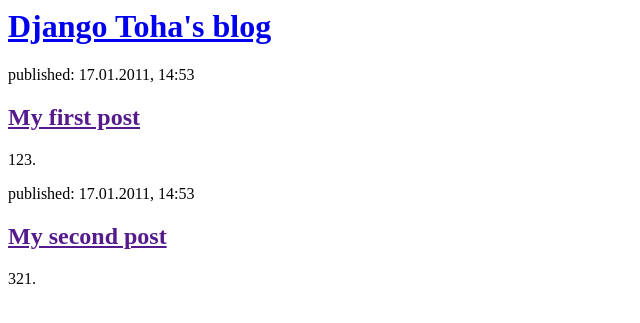
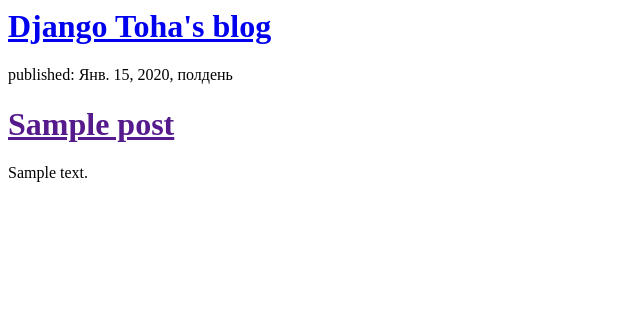
Before and after one commit to MasterX33/my-first-blog, a Django app: template blog/templates/blog/post_list.html in a window 1280 px wide. Shown: the top 323 px of the page, without its empty margins (0-640 px from the left). Run offline with Django 3.2, Linux system fonts and the light colour scheme; the template is opened without the code that fills it: values that come from a table or form of the project are taken from there, others are empty; tables that the repository leaves empty hold one stand-in row (values such as "Sample post").

Commit message:
Modified templates to display posts from database.

```diff
--- a/blog/templates/blog/post_list.html
+++ b/blog/templates/blog/post_list.html
@@ -7,16 +7,12 @@
             <h1><a href="/">Django Toha's blog</a></h1>
         </div>
 
-        <div>
-            <p>published: 17.01.2011, 14:53</p>
-            <h2><a href="">My first post</a></h2>
-            <p>123.</p>
-        </div>
-
-        <div>
-            <p>published: 17.01.2011, 14:53</p>
-            <h2><a href="">My second post</a></h2>
-            <p>321.</p>
-        </div>
+		{% for post in posts %}
+			<div>
+				<p>published: {{ post.published_date }}</p>
+				<h1><a href="">{{ post.title }}</a></h1>
+				<p>{{ post.text|linebreaksbr }}</p>
+			</div>
+		{% endfor %}
     </body>
 </html>
```
Also changed, not shown: blog/views.py (+4 -3 lines).
